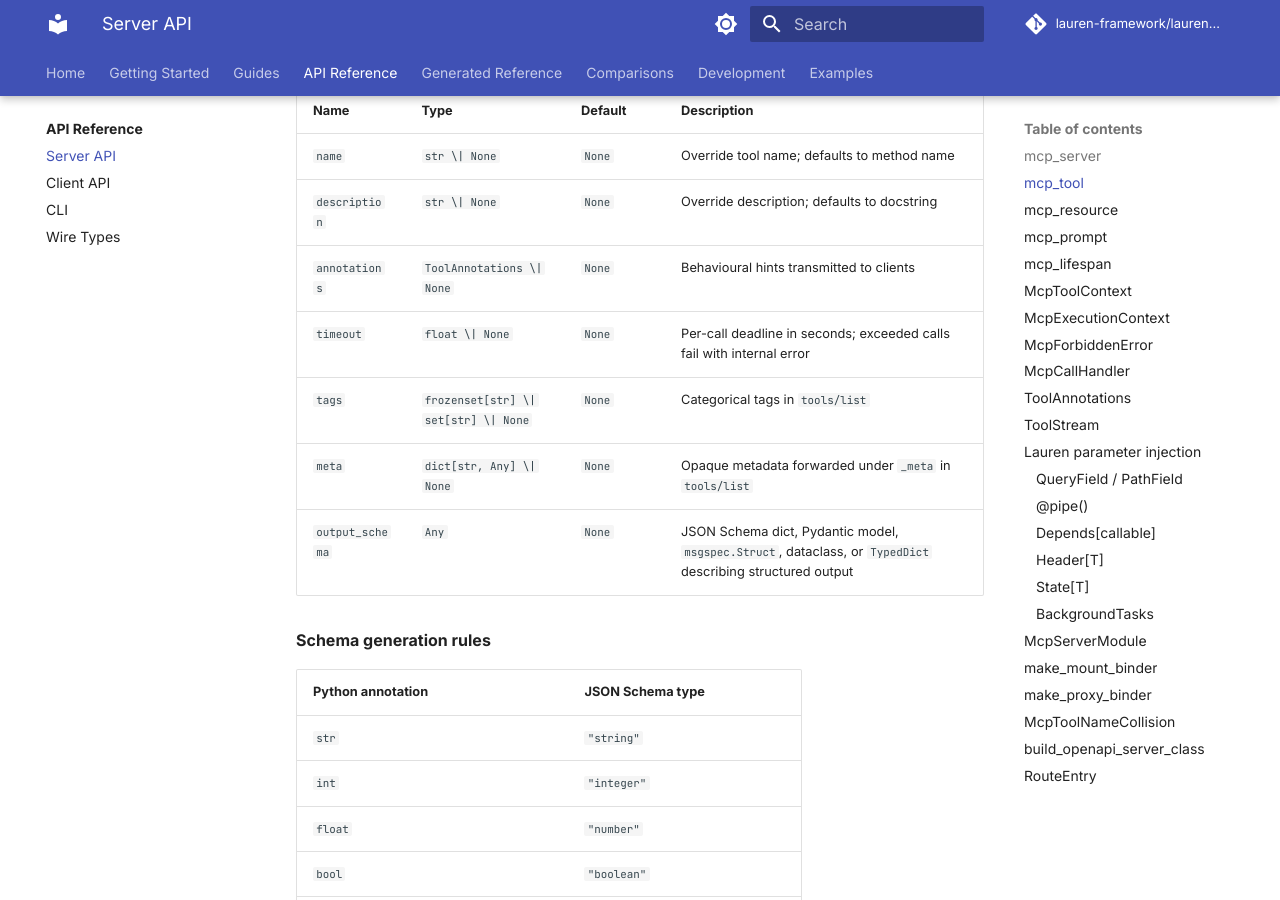
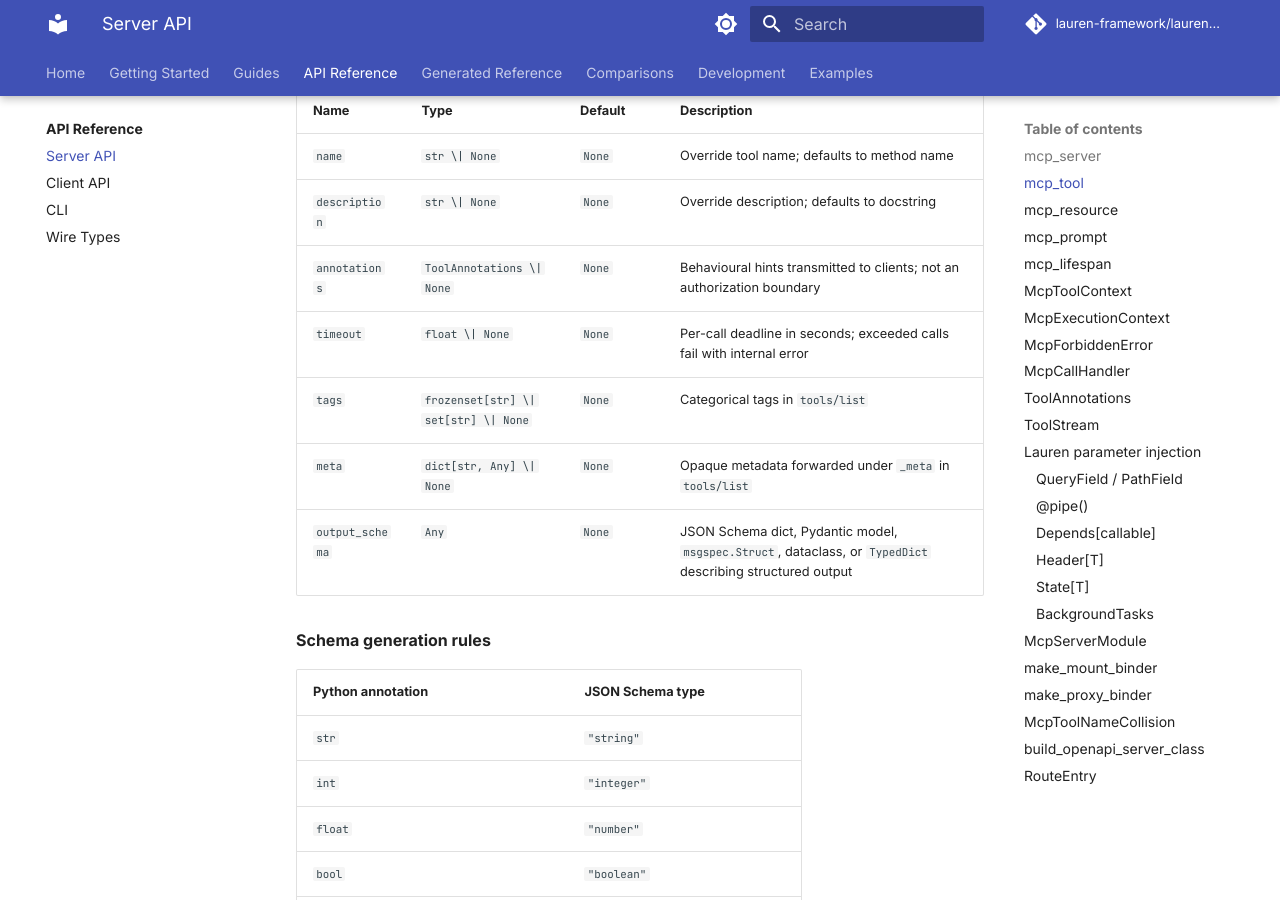
Before and after one commit to lauren-framework/lauren-mcp, an MkDocs documentation site: the page built from docs/reference/server.md, in a window 1280 px wide and 900 px high, scrolled down 1767 px. Built offline with MkDocs 1.6.1 and Material for MkDocs 9.7.7, drawn with Linux system fonts in a browser that asks for light colours; comment, search, counter and statistics services are not loaded; the version menu is left out.

Commit message:
docs: clarify structured output validation and tool hints

```diff
--- a/docs/reference/server.md
+++ b/docs/reference/server.md
@@ -75,7 +75,7 @@ schema.
 |---|---|---|---|
 | `name` | `str \| None` | `None` | Override tool name; defaults to method name |
 | `description` | `str \| None` | `None` | Override description; defaults to docstring |
-| `annotations` | `ToolAnnotations \| None` | `None` | Behavioural hints transmitted to clients |
+| `annotations` | `ToolAnnotations \| None` | `None` | Behavioural hints transmitted to clients; not an authorization boundary |
 | `timeout` | `float \| None` | `None` | Per-call deadline in seconds; exceeded calls fail with internal error |
 | `tags` | `frozenset[str] \| set[str] \| None` | `None` | Categorical tags in `tools/list` |
 | `meta` | `dict[str, Any] \| None` | `None` | Opaque metadata forwarded under `_meta` in `tools/list` |
```
